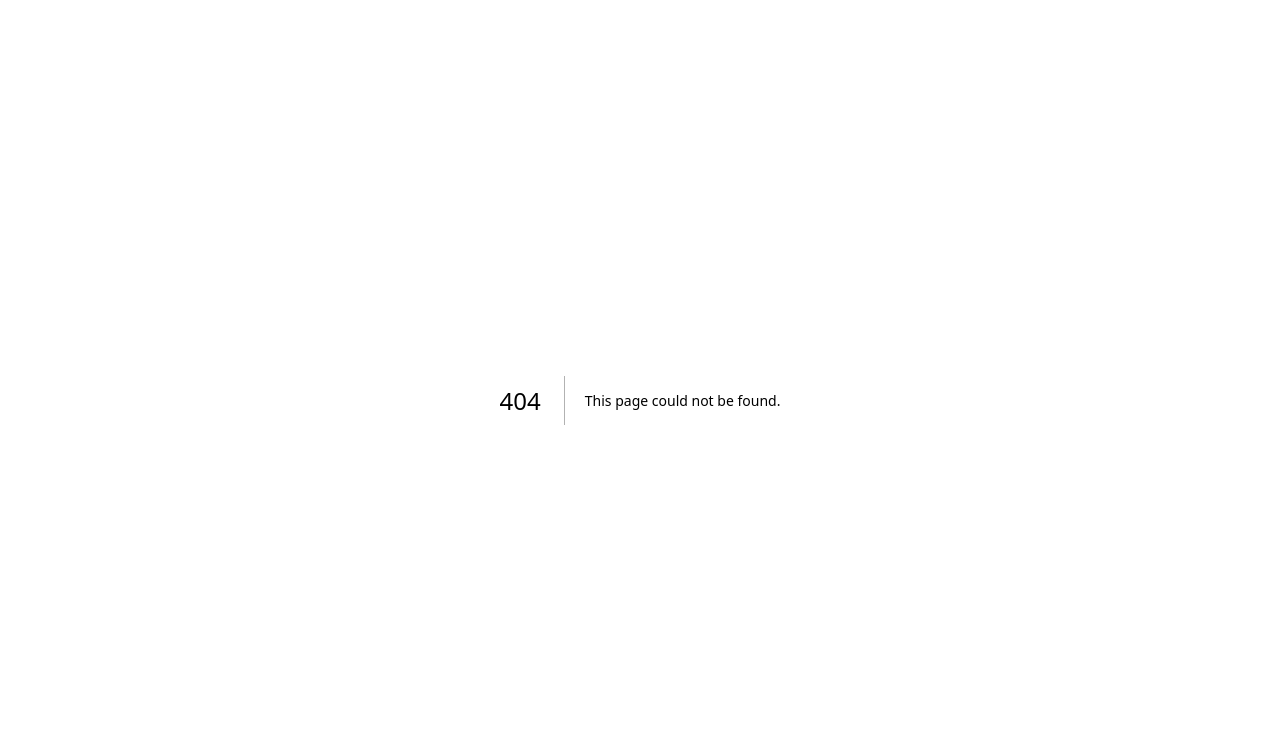
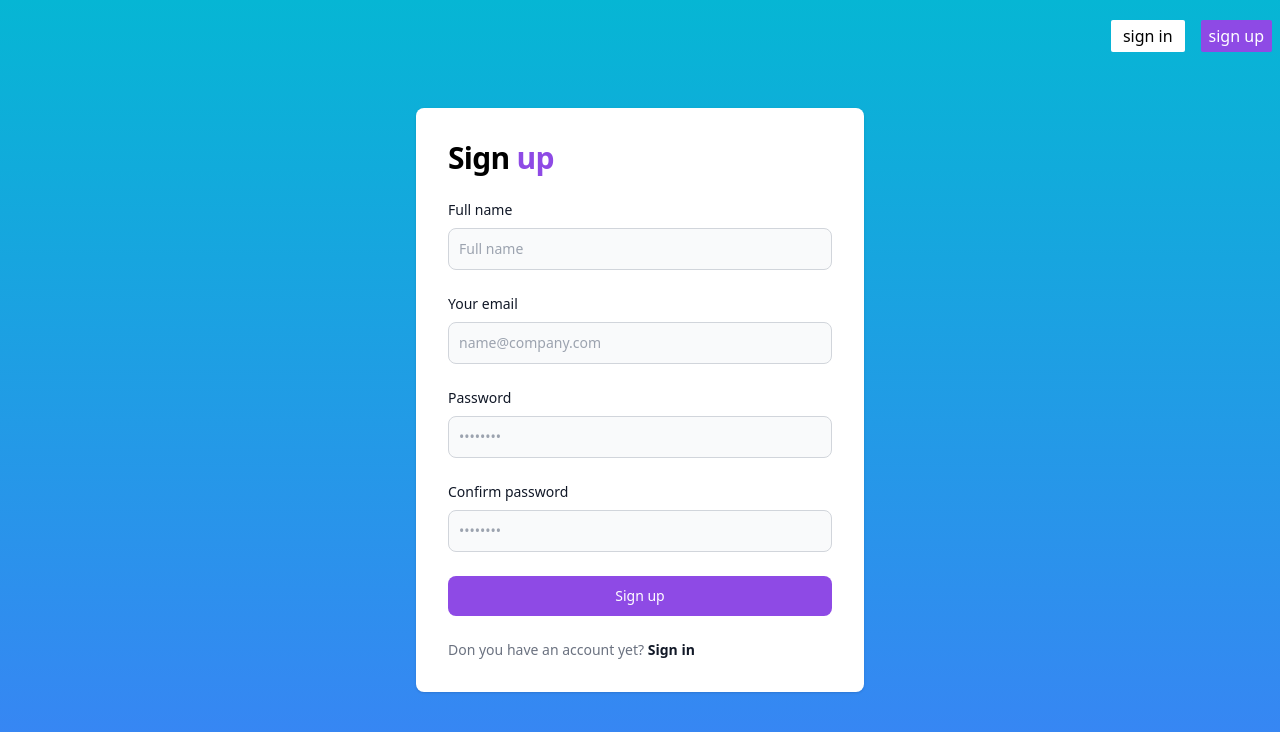
Before and after one commit to Mustak9009/to_do-list-strapi-frontend, a Next.js app: page /signup in a window 1280 px wide. Before the commit this address had no page. Shown: the top 732 px of the page. Built offline with nearby package versions, Linux system fonts and the light colour scheme.

Commit message:
complete todo functionality and also add signin and signup page

```diff
--- /dev/null
+++ b/components/NavBar.tsx
@@ -0,0 +1,25 @@
+import React from 'react'
+import {useRouter} from 'next/router';
+import Link from 'next/link';
+export default function NavBar() {
+  const router = useRouter();
+  return (
+    <div className='grid justify-items-center'>
+      <div  className='fixed container  mt-5 flex justify-end'>
+        <div>
+          <Link href='/signin'>
+            <button  className='bg-white px-3 py-1 mx-2 rounded-sm font-medium'>
+                sign in
+            </button>
+          </Link>
+          <Link href={'/signup'}>
+            <button className=' bg-[#8e4ae5] text-white px-2 py-1 mx-2 rounded-sm font-medium'>
+                sign up
+            </button>
+          </Link>
+        </div>
+      </div>
+    </div>
+
+  )
+}
--- a/pages/_app.tsx
+++ b/pages/_app.tsx
@@ -1,7 +1,11 @@
 import '@/styles/globals.css'
 import type { AppProps } from 'next/app'
+import NavBar from '../components/NavBar';
 export default function App({ Component, pageProps }: AppProps) {
   return(
+    <>
+      <NavBar/>
       <Component {...pageProps} />
+    </>
     )
 }
--- a/pages/index.tsx
+++ b/pages/index.tsx
@@ -1,41 +1,41 @@
-import type {GetServerSideProps} from 'next';
+import type { GetServerSideProps } from "next";
 import Head from "next/head";
-import {MdAddBox,MdOutlineDeleteOutline} from 'react-icons/md';
-import {gql} from 'graphql-request';
-import {dataTunnel} from '../data/dataTunnel';
-import { useRef, useState } from 'react';
+import { MdAddBox, MdOutlineDeleteOutline } from "react-icons/md";
+import { gql } from "graphql-request";
+import { dataTunnel } from "../data/dataTunnel";
+import { useRef, useState } from "react";
 type ToDo = {
-  id:string,
+  id: string;
   attributes: {
-    title:string,
-    complete:boolean
+    title: string;
+    complete: boolean;
   }; //single todo
-
-}
-type ToDoType = { //Multiple todo's
-  data: [ToDo]
-}
-export default function Home({todos}:{todos:ToDoType}) {
-  const [todoInput,setTodoInput] = useState<string>('');
-  const [newTodos,setNewTodos] = useState<ToDo []>([...todos.data]); //Delete one array using => ... spread operator
-  const [inputEmpty,setInputEmpty] = useState<boolean>(false);
+};
+type ToDoType = {
+  //Multiple todo's
+  data: [ToDo];
+};
+export default function Home({ todos }: { todos: ToDoType }) {
+  const [todoInput, setTodoInput] = useState<string>("");
+  const [newTodos, setNewTodos] = useState<ToDo[]>([...todos.data]); //Delete one array using => ... spread operator
+  const [inputEmpty, setInputEmpty] = useState<boolean>(false);
   const buttonRef = useRef<HTMLButtonElement>(null);
-  const handleKeyPress = (event:React.KeyboardEvent<HTMLInputElement>)=>{
-    if (event.key === 'Enter') {
+  const handleKeyPress = (event: React.KeyboardEvent<HTMLInputElement>) => {
+    if (event.key === "Enter") {
       createTodo();
     }
-    if (event.key === 'Delete' && buttonRef.current) {
+    if (event.key === "Delete" && buttonRef.current) {
       buttonRef.current.click();
     }
-  }
-  async function createTodo(){
-    setTodoInput('');
+  };
+  async function createTodo() {
+    setTodoInput("");
     const createTodo = gql`
-      mutation createTodo($title:String!,$complete:Boolean){
-          createTodo(data: { title: $title, complete:$complete }) {
+      mutation createTodo($title: String!, $complete: Boolean) {
+        createTodo(data: { title: $title, complete: $complete }) {
           data {
             id
-            attributes{
+            attributes {
               title
               complete
             }
@@ -43,82 +43,117 @@ export default function Home({todos}:{todos:ToDoType}) {
         }
       }
     `;
-    if(todoInput != ''){
-      const data = await dataTunnel(createTodo,{title:todoInput,complete:false});
-      setNewTodos((olditem:ToDo[])=>{
-        return [...olditem,data.createTodo.data]
+    if (todoInput != "") {
+      const data = await dataTunnel(createTodo, {
+        title: todoInput,
+        complete: false,
+      });
+      setNewTodos((olditem: ToDo[]) => {
+        return [...olditem, data.createTodo.data];
       });
       setInputEmpty(false);
-    }else setInputEmpty(true);
+    } else setInputEmpty(true);
   }
-  async function delteTodo(id:string) { //$id:ID! type -> according Graphql rule
+  async function delteTodo(id: string) {
+    //$id:ID! type -> according Graphql rule
     const delteTodo = gql`
-      mutation deleteTodo($id:ID!){
-        deleteTodo(id:$id){
-          data{
+      mutation deleteTodo($id: ID!) {
+        deleteTodo(id: $id) {
+          data {
             id
           }
         }
       }
     `;
-     const data = await dataTunnel(delteTodo,{id:id});
-     const authorTodo = newTodos.filter((item)=> item.id != data.deleteTodo.data.id);
+    const data = await dataTunnel(delteTodo, { id: id });
+    const authorTodo = newTodos.filter(
+      (item) => item.id != data.deleteTodo.data.id
+    );
     setNewTodos(authorTodo);
   }
-  function clearAll(){
-    alert("HI");
+  async function clearAll() { //I use fetch api because -> grphql custom controller not work at this thime .. why i'do not know
+    const ids:string[] = newTodos.map((item)=>item.id);
+    await fetch("http://localhost:1337/api/todos/deleteAll", {
+      method: "POST",
+      headers: {
+        "Content-Type": "application/json",
+        // 'Content-Type': 'application/x-www-form-urlencoded',
+      },
+      body: JSON.stringify({
+        data: {
+          ids, //send todo's ids
+        },
+      }),
+    });
+    setNewTodos([]); //newTodos is empty.
   }
   return (
     <>
       <Head>
         <title>Todo application</title>
-        <meta name="description" content="That is a simple todo app which can you used to add your daily work's." />
+        <meta name="description" content="That is a simple todo app which can you used to add your daily work's."/>
         <meta name="viewport" content="width=device-width, initial-scale=1" />
         <link rel="icon" href="/favicon.ico" />
       </Head>
       <div className="container mx-auto">
         <div className="min-h-screen  flex justify-center items-center">
-              <div className="p-2 bg-white rounded-sm">
+          <div className="p-2 bg-white rounded-sm shadow-lg">
             <header className="m-2">
-                    <h1 className="font-display text-3xl tracking-wide text-gray-700">ToDo App 😊</h1>
+              <h1 className="font-display text-3xl tracking-wide text-gray-700">
+                ToDo App 😊
+              </h1>
               <div className="flex justify-between items-center">
-                        <input type="text" id="add_todo" className="bg-gray-50 border border-gray-300 text-gray-900 text-sm rounded-sm h-8 w-80 p-1 mt-4 mb-2 outline-none font-semibold" placeholder="Add your new todo" name="addTodo" onChange={(e)=>setTodoInput(e.target.value)} value={todoInput} onKeyDown={handleKeyPress}/>
-                        <MdAddBox className="text-[#8e4ae5] text-4xl ml-2 mt-2 cursor-pointer" type="button" onClick={()=>createTodo()}/>
+                <input type="text" id="add_todo" className="bg-gray-50 border border-gray-300 text-gray-900 text-sm rounded-sm h-8 w-80 p-1 mt-4 mb-2 outline-none font-semibold" placeholder="Add your new todo" name="addTodo" onChange={(e) => setTodoInput(e.target.value)} value={todoInput} onKeyDown={handleKeyPress}/>
+                <MdAddBox className="text-[#8e4ae5] text-4xl ml-2 mt-2 cursor-pointer" type="button" onClick={() => createTodo()}/>
               </div>
-                    <p className='text-red-500 font-medium'>{inputEmpty && 'Please add some text in input box..'}</p>
+              <p className="text-red-500 font-medium">
+                {inputEmpty && "Please add some text in input box.."}
+              </p>
             </header>
             <section className="mb-5 mx-2 overflow-hidden">
-                    {newTodos.length !=0? newTodos.map((item:ToDo)=>(
+              {newTodos.length != 0 ? (
+                newTodos.map((item: ToDo) => (
                   <div key={item.id} className="flex justify-between items-center bg-gray-100 rounded-sm  my-3 hover:scale-105 cursor-pointer">
-                          <p className="font-medium p-2 ml-2">{item.attributes.title}</p>
-                          <button ref={buttonRef} onClick={()=>delteTodo(item.id)} >
+                    <p className="font-medium p-2 ml-2">
+                      {item.attributes.title}
+                    </p>
+                    <button ref={buttonRef} onClick={() => delteTodo(item.id)}>
                       <MdOutlineDeleteOutline className="cursor-pointer  h-10 text-3xl hover:text-white hover:bg-red-500 rounded-tr-sm rounded-br-sm mr-3" />
                     </button>
                   </div>
-                    )):<div className='bg-gray-200 p-3 rounded-sm'>
-                          <p className='text-gray-500 font-medium'>Please add your toTo item...😉</p>
-                      </div>}
+                ))
+              ) : (
+                <div className="bg-gray-200 p-3 rounded-sm">
+                  <p className="text-gray-500 font-medium">
+                    Please add your toTo item...😉
+                  </p>
+                </div>
+              )}
             </section>
-                 {newTodos.length != 0 &&
+            {newTodos.length != 0 && (
               <footer>
                 <div className="flex justify-between mx-2">
-                      <p className="text-gray-500 font-medium">You have {newTodos.length} pending tasks</p>
-                      <button className="bg-[#8e4ae5] text-white px-3  py-1 rounded-[4px]" type="button" onClick={clearAll}>Clear All</button>
+                  <p className="text-gray-500 font-medium">
+                    You have {newTodos.length} pending tasks
+                  </p>
+                  <button className="bg-[#8e4ae5] text-white px-3  py-1 rounded-[4px]" type="button" onClick={() => clearAll()}>
+                    Clear All
+                  </button>
                 </div>
-                  </footer>}
+              </footer>
+            )}
           </div>
         </div>
       </div>
-
     </>
   );
 }
 const query = gql`
-  query{
-    todos{
-      data{
+  query {
+    todos {
+      data {
         id
-        attributes{
+        attributes {
           title
           complete
         }
@@ -126,11 +161,11 @@ const query = gql`
     }
   }
 `;
-export const getServerSideProps: GetServerSideProps = async ()=>{
+export const getServerSideProps: GetServerSideProps = async () => {
   const data = await dataTunnel(query);
   return {
-    props:{
-      todos:data?.todos || []
-    }
-  }
-}
+    props: {
+      todos: data?.todos || [],
+    },
+  };
+};
--- /dev/null
+++ b/pages/signin.tsx
@@ -0,0 +1,43 @@
+import Link from 'next/link'
+import React from 'react'
+
+export default function login() {
+  return (
+    <section>
+  <div className="flex flex-col items-center justify-center px-6 py-8 mx-auto md:h-screen lg:py-0">
+      <div className="w-full bg-white rounded-lg shadow dark:border md:mt-0 sm:max-w-md xl:p-0 ">
+          <div className="p-6 space-y-4 md:space-y-6 sm:p-8">
+              <h1 className="text-xl font-bold leading-tight tracking-tight  md:text-3xl  ">
+                  Sign <span className='text-[#8e4ae5] '>in</span>
+              </h1>
+              <form className="space-y-4 md:space-y-6" action="#">
+                  <div>
+                      <label htmlFor="email" className="block mb-2 text-sm font-medium text-gray-900 ">Your email</label>
+                      <input type="email" name="email" id="email" className="bg-gray-50 border border-gray-300 text-gray-900 sm:text-sm rounded-lg focus:ring-primary-600 focus:border-primary-600 block w-full p-2.5  " placeholder="name@company.com" required/>
+                  </div>
+                  <div>
+                      <label htmlFor="password" className="block mb-2 text-sm font-medium text-gray-900  ">Password</label>
+                      <input type="password" name="password" id="password" placeholder="••••••••" className="bg-gray-50 border border-gray-300 text-gray-900 sm:text-sm rounded-lg focus:ring-primary-600 focus:border-primary-600 block w-full p-2.5  " required/>
+                  </div>
+                  <div className="flex items-center justify-between">
+                      <div className="flex items-start">
+                          <div className="flex items-center h-5">
+                            <input id="remember" aria-describedby="remember" type="checkbox" className="w-4 h-4 border border-gray-300 rounded bg-gray-50 focus:ring-3 focus:ring-primary-300 dark:bg-gray-700 dark:border-gray-600 dark:focus:ring-primary-600 dark:ring-offset-gray-800" required/>
+                          </div>
+                          <div className="ml-3 text-sm">
+                            <label htmlFor="remember" className="text-gray-500">Remember me</label>
+                          </div>
+                      </div>
+                      <a href="#" className="text-sm font-medium text-primary-600 hover:underline dark:text-primary-500 hover:text-[#8e4ae5]">Forgot password?</a>
+                  </div>
+                  <button type="submit" className="w-full text-white bg-[#8e4ae5] bg-primary-600 hover:bg-primary-700 focus:ring-4 focus:outline-none focus:ring-primary-300 font-medium rounded-lg text-sm px-5 py-2.5 text-center ">Sign in</button>
+                  <p className="text-sm text-gray-500">
+                      Don’t have an account yet? <Link href="/signup" className="text-primary-600 hover:underline text-gray-900 font-bold hover:text-[#8e4ae5]">Sign up</Link>
+                  </p>
+              </form>
+          </div>
+      </div>
+  </div>
+</section>
+  )
+}
--- /dev/null
+++ b/pages/signup.tsx
@@ -0,0 +1,41 @@
+import Link from 'next/link'
+import React from 'react'
+
+export default function login() {
+  return (
+    <section>
+  <div className="flex flex-col items-center justify-center px-6 py-8 mx-auto md:h-screen lg:py-0">
+      <div className="w-full bg-white rounded-lg shadow dark:border md:mt-0 sm:max-w-md xl:p-0 ">
+          <div className="p-6 space-y-4 md:space-y-6 sm:p-8">
+              <h1 className="text-xl font-bold leading-tight tracking-tight  md:text-3xl  ">
+                  Sign <span className='text-[#8e4ae5] '>up</span>
+              </h1>
+              <form className="space-y-4 md:space-y-6" action="#">
+                   <div>
+                      <label htmlFor="fullName" className="block mb-2 text-sm font-medium text-gray-900 ">Full name</label>
+                      <input type="text" name="fullName" id="fullName" className="bg-gray-50 border border-gray-300 text-gray-900 sm:text-sm rounded-lg focus:ring-primary-600 focus:border-primary-600 block w-full p-2.5  " placeholder="Full name" required/>
+                  </div>
+                  <div>
+                      <label htmlFor="email" className="block mb-2 text-sm font-medium text-gray-900 ">Your email</label>
+                      <input type="email" name="email" id="email" className="bg-gray-50 border border-gray-300 text-gray-900 sm:text-sm rounded-lg focus:ring-primary-600 focus:border-primary-600 block w-full p-2.5  " placeholder="name@company.com" required/>
+                  </div>
+                  <div>
+                      <label htmlFor="password" className="block mb-2 text-sm font-medium text-gray-900  ">Password</label>
+                      <input type="password" name="password" id="password" placeholder="••••••••" className="bg-gray-50 border border-gray-300 text-gray-900 sm:text-sm rounded-lg focus:ring-primary-600 focus:border-primary-600 block w-full p-2.5  " required/>
+                  </div>
+                  <div>
+                      <label htmlFor="confirmPassword" className="block mb-2 text-sm font-medium text-gray-900  ">Confirm password</label>
+                      <input type="confirmPassword" name="confirmPassword" id="confirmPassword" placeholder="••••••••" className="bg-gray-50 border border-gray-300 text-gray-900 sm:text-sm rounded-lg focus:ring-primary-600 focus:border-primary-600 block w-full p-2.5  " required/>
+                  </div>
+
+                  <button type="submit" className="w-full text-white bg-[#8e4ae5] bg-primary-600 hover:bg-primary-700 focus:ring-4 focus:outline-none focus:ring-primary-300 font-medium rounded-lg text-sm px-5 py-2.5 text-center ">Sign up</button>
+                  <p className="text-sm text-gray-500">
+                      Don you have an account yet? <Link href="/beuser" className="text-primary-600 hover:underline text-gray-900 font-bold hover:text-[#8e4ae5]">Sign in</Link>
+                  </p>
+              </form>
+          </div>
+      </div>
+  </div>
+</section>
+  )
+}
```
Lines whose indentation alone changed are shown as unchanged.
